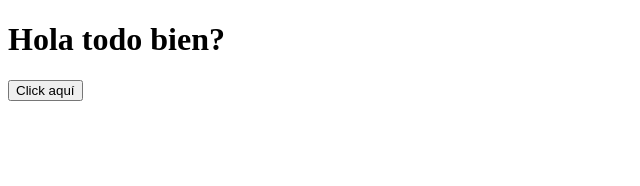
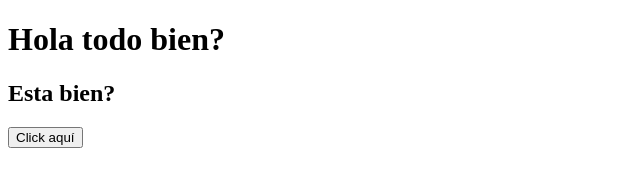
Before and after one commit to Zimith/js, a plain HTML site: page index.html in a window 1280 px wide. Shown: the whole page, without its empty margins (0-640 px from the left). Drawn offline with Linux system fonts and the light colour scheme.

Commit message:
segundo commit

```diff
--- a/index.html
+++ b/index.html
@@ -7,6 +7,7 @@
 </head>
 <body>
     <h1>Hola todo bien?</h1>
+    <h2>Esta bien?</h2>
 
     <button onclick="mostraralerta()">Click aquí</button>
 
```
